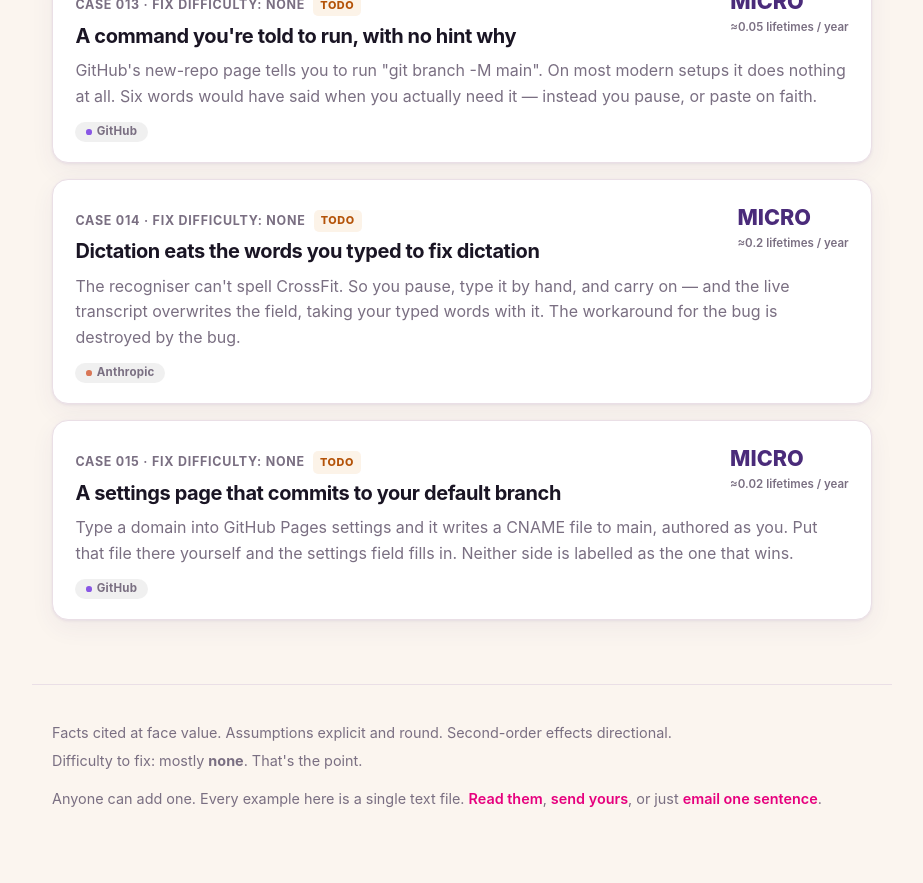
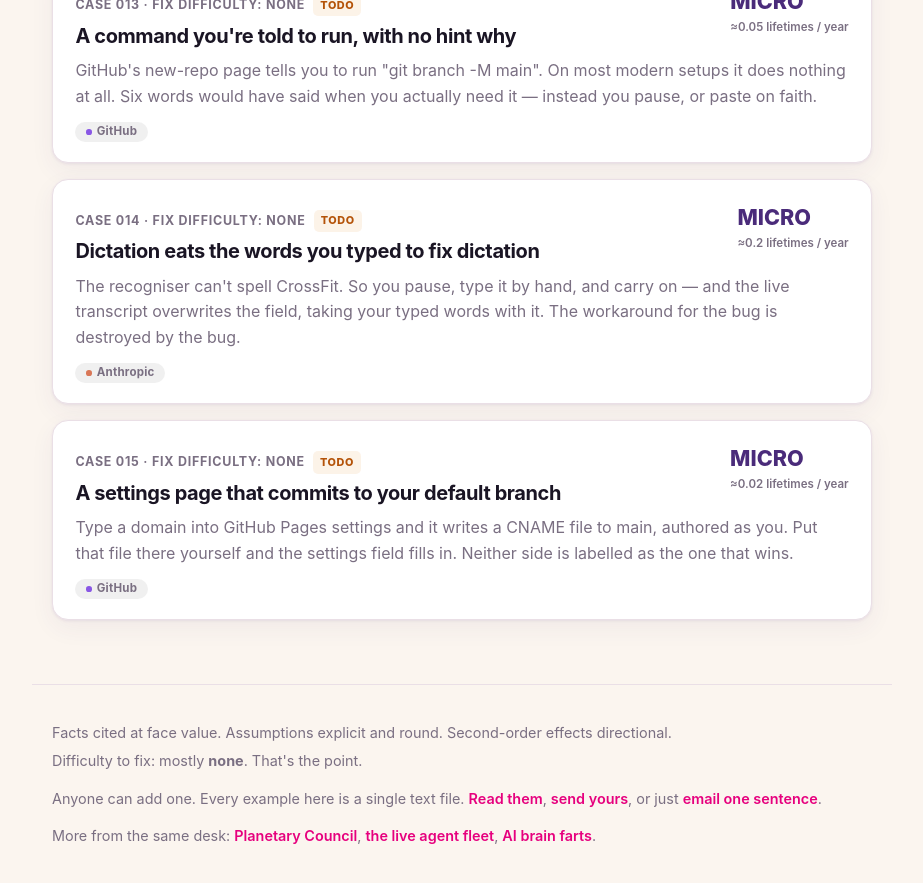
Before and after one commit to PlanetaryCouncil/ux, a Jekyll site: the page built from index.md, in a window 1280 px wide and 900 px high, scrolled down 3838 px. Shown: the top 883 px of the window, without its empty margins (178-1101 px from the left). Built offline with Jekyll 4.4.1, drawn with Linux system fonts in a browser that asks for light colours.

Commit message:
Footer: link back to the constellation — root, live fleet, brain farts
Co-Authored-By: Claude Fable 5 <noreply@anthropic.com>

```diff
--- a/_layouts/default.html
+++ b/_layouts/default.html
@@ -50,6 +50,10 @@
       <a href="{{ site.repo }}/tree/main/_cases" rel="noopener">Read them</a>,
       <a href="{{ site.contact.github }}" rel="noopener">send yours</a>{% if site.contact.email and site.contact.email != "" %}, or just
       <a href="mailto:{{ site.contact.email }}?subject=Wasted%20my%20time">email one sentence</a>{% endif %}.</p>
+    <p class="footer-repo">More from the same desk:
+      <a href="https://planetarycouncil.org/" rel="noopener">Planetary Council</a>,
+      <a href="https://cockpit-1.tail151af.ts.net/" rel="noopener">the live agent fleet</a>,
+      <a href="https://brainfarts.planetarycouncil.org/" rel="noopener">AI brain farts</a>.</p>
   </footer>
 </body>
 </html>
```
